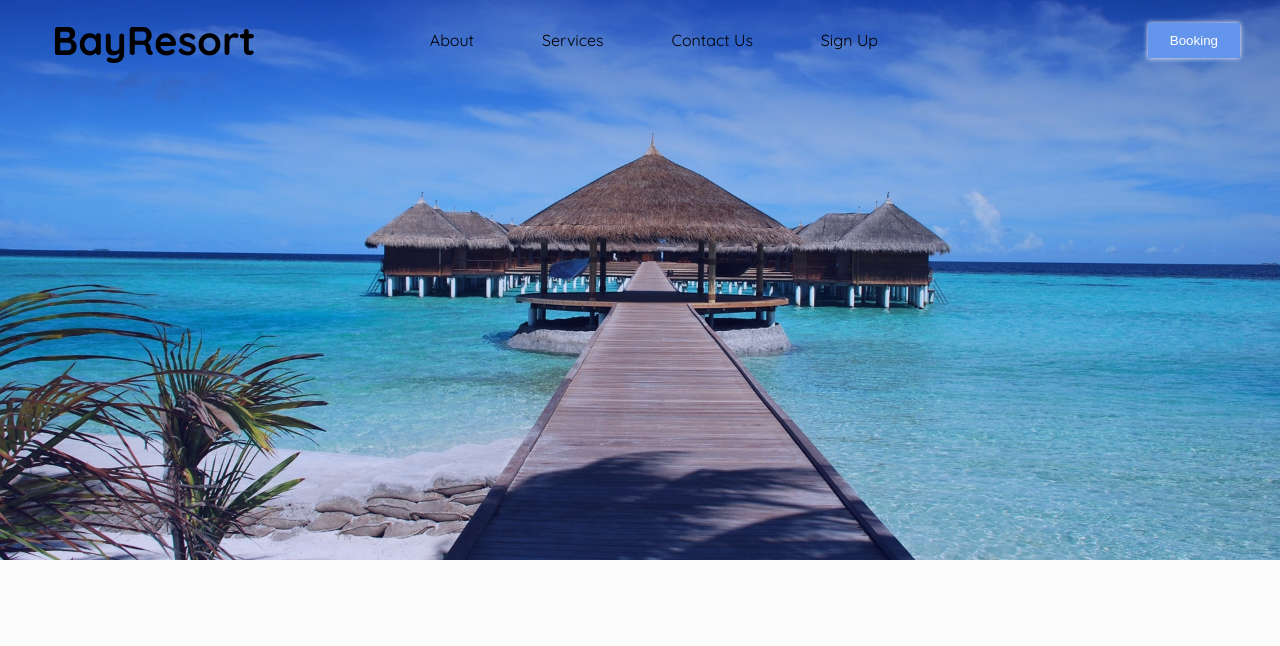
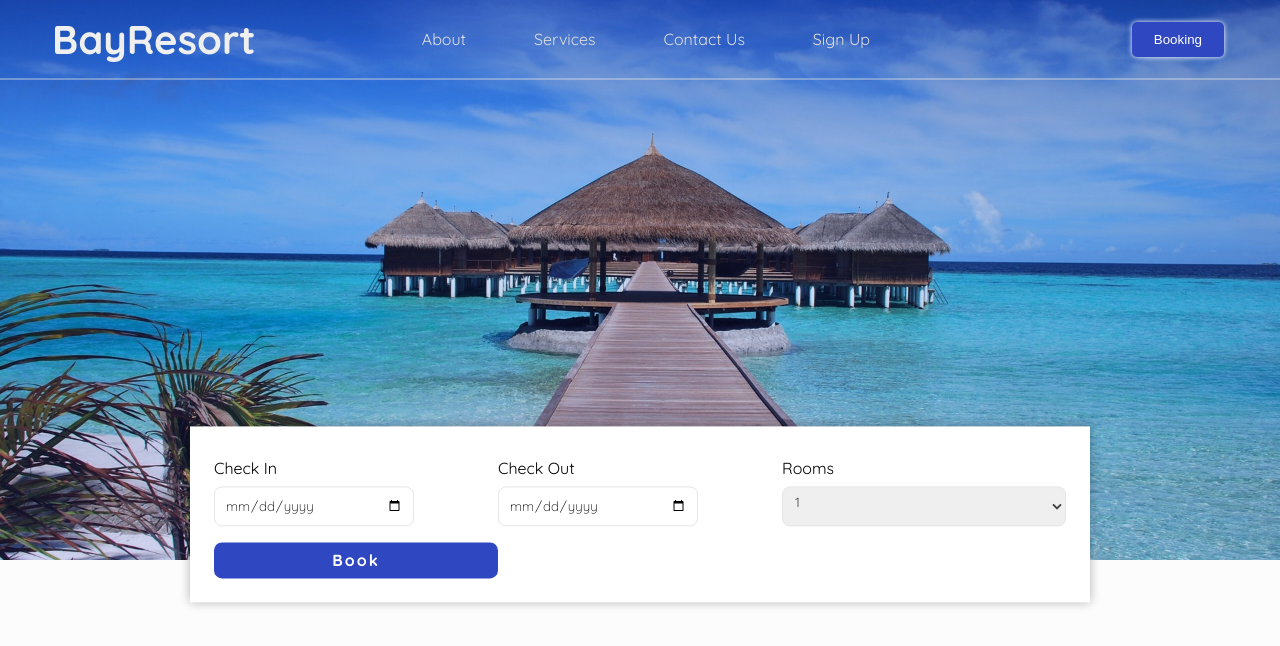
Before and after one commit to fidsta1990/bayresort, a React (Create React App) app: page / in a window 1280 px wide. Shown: the top 646 px of the page. Built offline with nearby package versions, Linux system fonts and the light colour scheme.

Commit message:
added form section for booking rooms

```diff
--- a/src/components/checkin-form/Form.jsx
+++ b/src/components/checkin-form/Form.jsx
@@ -4,29 +4,33 @@ import * as FormS from "./formS";
 const Form = () => {
   return (
     <FormS.Form>
-      <div className="form-group">
-        <input
+      <FormS.Group>
+        <label htmlFor="check-in">Check In</label>
+        <FormS.Date
           type="date"
           name="checkIn"
           id="check-in"
           className="form-control"
         />
-      </div>
-      <div className="form-group">
-        <input
+      </FormS.Group>
+      <FormS.Group>
+        <label htmlFor="check-out">Check Out</label>
+        <FormS.Date
           type="date"
-          name="checkIn"
-          id="check-in"
+          name="checkOut"
+          id="check-out"
           className="form-control"
         />
-      </div>
-      <div className="form-group">
-        <select name="qty" id="qty" className="form-control">
+      </FormS.Group>
+      <FormS.Group>
+        <label htmlFor="qty">Rooms</label>
+        <FormS.Select name="qty" id="qty" className="form-control qty">
           <option value="one">1</option>
           <option value="two">2</option>
           <option value="threeplus">3+</option>
-        </select>
-      </div>
+        </FormS.Select>
+      </FormS.Group>
+      <button className="btn">Book</button>
     </FormS.Form>
   );
 };
--- a/src/components/checkin-form/formS.js
+++ b/src/components/checkin-form/formS.js
@@ -1,5 +1,99 @@
-import styled from 'styled-components'
+import styled from "styled-components";
 
-export const Form =styled.form`
+export const Form = styled.form`
+  position: absolute;
+  bottom: -60px;
+  left: 50%;
+  transform: translate(-50%, -10%);
+  width: 100%;
+  transition: all 0.2s ease-in;
+  background: #fff;
+  box-shadow: 0 0 10px rgba(0, 0, 0, 0.3);
+  padding: 2.4rem;
+  display: grid;
+  grid-template-columns: 1fr;
+  align-content: center;
 
-`
+  .btn {
+    width: 100%;
+    margin: 1.6rem 0rem 0rem;
+    padding: 8px 0rem;
+    border: 0;
+    border-radius: 0.8rem;
+    background: #2f47c0;
+    color: #fff;
+    font-weight: bold;
+    font-size: 1.6rem;
+    letter-spacing: 2px;
+    font-family: "Quicksand", sans-serif;
+    cursor: pointer;
+    transition: all 0.2s ease;
+
+    &:hover {
+      background: #000;
+    }
+  }
+
+  &:hover {
+    box-shadow: 0 0 10px rgba(0, 0, 0, 0.5);
+  }
+
+  @media (min-width: 768px) {
+    max-width: 700px;
+    grid-template-columns: repeat(3, 1fr);
+
+
+  }
+
+  @media (min-width: 1000px) {
+    max-width: 900px;
+  }
+`;
+
+export const Group = styled.div`
+  display: flex;
+  flex-direction: column;
+
+  label {
+    padding: 0.8rem 0rem;
+    font-size: 1.6rem;
+  }
+`;
+
+export const Date = styled.input`
+  width: 100%;
+  padding: 1rem;
+  font-family: "Quicksand", sans-serif;
+  border-radius: 0.8rem;
+  border: 1px solid rgb(229, 229, 229);
+  cursor: pointer;
+  font-weight: 300;
+
+  &:focus {
+    border-width: 3px;
+    outline: none;
+  }
+
+  @media (min-width: 768px) {
+    max-width: 160px;
+  }
+
+  @media (min-width: 1000px) {
+    max-width: 200px;
+  }
+`;
+
+export const Select = styled.select`
+  max-width: 100%;
+  padding: 0.6rem 1.2rem 1.4rem 0.8rem;
+  color: #444;
+  line-height: 1.3;
+  font-family: "Quicksand", sans-serif;
+  cursor: pointer;
+  border: 1px solid rgb(229, 229, 229);
+  border-radius: 0.8rem;
+
+  option {
+    padding: 0.8rem 0rem;
+  }
+`;
--- a/src/components/navbar3/navbarStyle.js
+++ b/src/components/navbar3/navbarStyle.js
@@ -13,8 +13,11 @@ export const Nav = styled.nav`
   display: flex;
 
   h2 {
-    color: #fff;
-    color: #000;
+    color: #efefef;
+  }
+
+  @media (min-width: 768px) {
+    border-bottom: 2px solid rgb(224, 224, 224, 0.4);
   }
 `;
 
@@ -42,7 +45,8 @@ export const Wrapper = styled.section`
   .links {
     &:hover {
       padding-left: 1.6rem;
-      color: cornflowerblue;
+      transform: scale(1.05);
+      border-bottom: 5px solid #2f47c0;
     }
 
     /* tablet/Desktop */
@@ -114,7 +118,7 @@ export const NavMenu = styled.div`
 `;
 
 export const NavLink = styled(Link)`
-  color: #000;
+  color: #e0e0e0;
   font-size: 1.6rem;
   transition: all 0.2s ease;
 
@@ -131,12 +135,19 @@ export const NavLink = styled(Link)`
 
 export const SignUpBtn = styled.button`
   color: #fff;
-  background: cornflowerblue;
+  background: #2f47c0;
   padding: 10px 22px;
   white-space: nowrap;
   border: 0;
   box-shadow: 0 0 5px #fff;
   cursor: pointer;
+  transition: all 0.2s ease;
+  border-radius: 5px;
+  margin-right: 1.6rem;
+
+  &:hover {
+    background: #000;
+  }
 
   @media (max-width: 1028px) {
     display: none;
--- a/src/pages/index.jsx
+++ b/src/pages/index.jsx
@@ -1,10 +1,12 @@
 import React from "react";
 import * as Style from "./styles/index.js";
+import Form from "../components/checkin-form/Form";
 
 const Home = () => {
   return (
     <Style.Wrapper>
       <div className="banner">{/* booking */}</div>
+      <Form />
     </Style.Wrapper>
   );
 };
```
